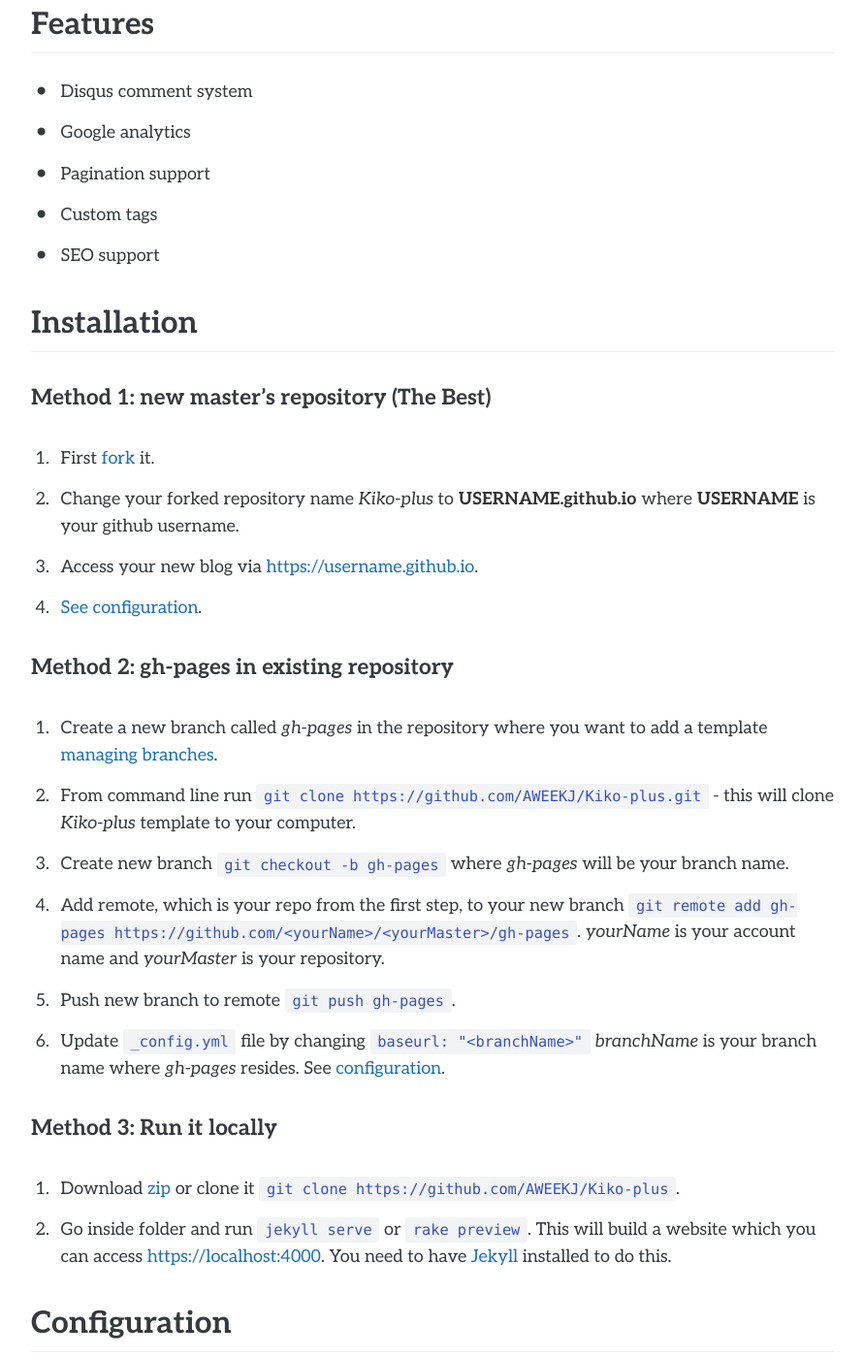
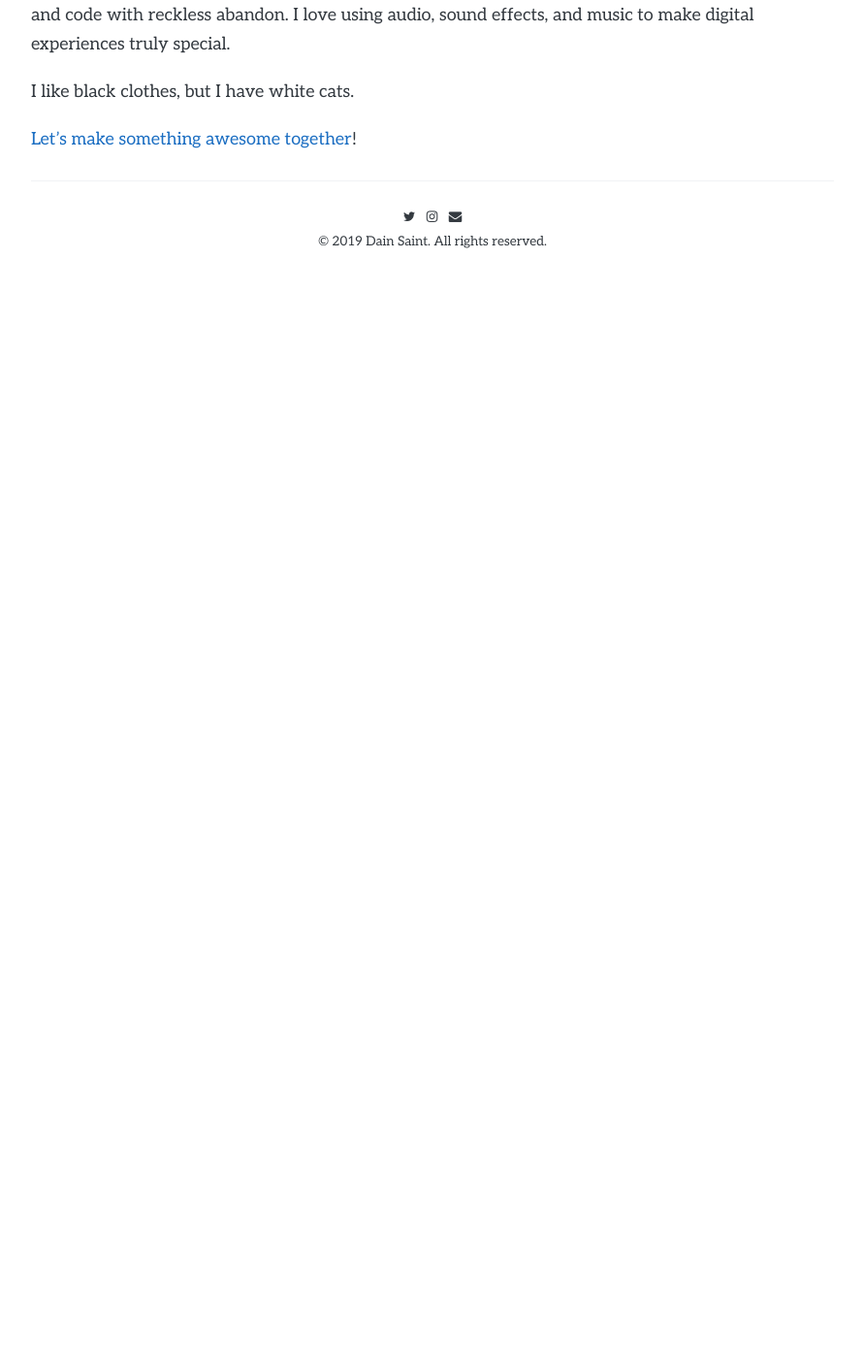
Before and after one commit to dainsaint/dainsaint.com.bak, a Jekyll site: the page built from about.md, in a window 1280 px wide and 1400 px high, scrolled down 270 px. Shown: the whole window at 97% size, without its empty margins (194-1085 px from the left). Built offline with Jekyll 4.4.1, drawn with Linux system fonts in a browser that asks for light colours; after the commit the page ends 900 px from its top, so only the background shows below that; some of the changed text lies outside the part shown.

Commit message:
new content

````diff
--- a/_config.yml
+++ b/_config.yml
@@ -55,10 +55,20 @@
 
 # Navigation
 nav:
-  - name:           "About"
-    url:            "/about"
-  - name:           "Archive"
-    url:            "/archive"
+  - name:           "Music"
+    url:            "/music"
+
+  - name:           "Games"
+    url:            "https://cipherprime.com"
+
+  - name:           "Talks"
+    url:            "/talks"
+
+  - name:           "Words"
+    url:            "/words"
+
+
+
   # - name:           "Tags"
   #   url:            "/tags"
   # - name:           "Github"
--- a/_sass/_site.scss
+++ b/_sass/_site.scss
@@ -26,7 +26,6 @@
     padding: 2rem 1.3rem;
   }
 }
-
 
 /*--------------
   Header
--- a/about.md
+++ b/about.md
@@ -3,129 +3,8 @@
 permalink: /about/
 ---
 
-You can see live demo [here](https://aweekj.github.io/Kiko-plus). This theme is inspired by [Kiko](http://github.com/gfjaru/Kiko) theme.
+Hey there! I've been writing music since my grand-dad sat me in front of a piano when I was, like, ten. In 2008 started [Cipher Prime](https://www.cipherprime.com) with [Will Stallwood](https://willstall.com), and ever since then I've been writing beats and code with reckless abandon. I love using audio, sound effects, and music to make digital experiences truly special.
 
-## Features
+I like black clothes, but I have white cats.
 
-- Disqus comment system
-- Google analytics
-- Pagination support
-- Custom tags
-- SEO support
-
-
-## Installation
-
-#### Method 1: new master's repository (The Best)
-
-1. First [fork](https://github.com/AWEEKJ/Kiko-plus/fork) it.
-2. Change your forked repository name _Kiko-plus_ to __USERNAME.github.io__ where __USERNAME__ is your github username.
-3. Access your new blog via [https://username.github.io](https://username.github.io).
-4. [See configuration](#configuration).
-
-#### Method 2: gh-pages in existing repository
-
-1. Create a new branch called _gh-pages_ in the repository where you want to add a template [managing branches](https://help.github.com/articles/creating-and-deleting-branches-within-your-repository/).
-2. From command line run `git clone https://github.com/AWEEKJ/Kiko-plus.git` - this will clone _Kiko-plus_ template to your computer.
-3. Create new branch `git checkout -b gh-pages` where _gh-pages_ will be your branch name.
-4. Add remote, which is your repo from the first step, to your new branch `git remote add gh-pages https://github.com/<yourName>/<yourMaster>/gh-pages`. _yourName_ is your account name and _yourMaster_ is your repository.
-5. Push new branch to remote `git push gh-pages`.
-6. Update `_config.yml` file by changing `baseurl: "<branchName>"` _branchName_ is your branch name where _gh-pages_ resides. See [configuration](#configuration).
-
-#### Method 3: Run it locally
-
-1. Download [zip](https://github.com/AWEEKJ/Kiko-plus/archive/master.zip) or clone it `git clone https://github.com/AWEEKJ/Kiko-plus`.
-2. Go inside folder and run `jekyll serve` or `rake preview`. This will build a website which you can access [https://localhost:4000](https://localhost:4000). You need to have [Jekyll](https://jekyllrb.com/docs/installation/) installed to do this.
-
-
-## Configuration
-
-All configuration is done via `_config.yml` file which you will find in your main repo folder. Change this `<something>` to yours.
-
-### Basic
-
-- Config your blog name.
-
-```yml
-name: <blog-name>
-```
-
-- These configuration in `author:` is for links to icons in footer. If you want to add more link icons, modify `_includes/footer.html` file.
-
-```yml
-author:
-  facebook:         your-id
-  twitter:          your-id
-  github:           your-id
-  linkedin:         your-id
-  medium:           your-id
-  tumblr:           your-id
-  email:            your-id@your-email.com
-```
-
-- Change copyright year and name in footer.
-
-```yml
-copyright:
-  year:             2017
-  name:             Kiko
-```
-
-### Google analytics
-
-- Change this to your Google Analytic ID.
-
-```yml
-google-analytics:
-  id:               "your-id"
-```
-
-### Disqus
-
-- Change this to your Disqus short name.
-
-```yml
-disqus:
-  id:               "your-id"
-```
-
-### URL
-
-- Config your domain.
-
-```yml
-url: "https://<your-name>.github.io"
-```
-
-- **NOTE** When if running locally, change url to
-
-```yml
-url: "https://localhost:4000"
-```
-
-- Change this to your branch name where _gh-pages_ resides.
-- **NOTE** apply only if you used __Method 2__ for installation.
-
-```yml
-baseurl: "/<branch-name>"
-```
-
-## Rakefile Usage
-
-```bash
-# Create new post
-$ rake post title="A Title" [date="2015-08-16"] [tags="[tag1, tag2]"]
-
-# Create new draft post
-$ rake draft title="A Title" [date="2015-08-16"] [tags="[tag1, tag2]"]
-
-# Install Jekyll Plugins. Do before running in local.
-$ rake geminstall
-
-# Run in Local
-$ rake preview
-```
-
-## License
-
-This theme is released under MIT License.
+[Let's make something awesome together](mailto:dain@cipherprime.com)!
--- a/archive/index.html
+++ b/words/index.html
@@ -1,7 +1,9 @@
 ---
 layout: page
-title: Archive
+title: Words
 ---
+
+
 <div class="archive">
   <div class="archive-list">
   {% if site.posts.size == 0 %}
````
Also changed, not shown: _posts/2018-12-20-jekyll-test.md (deleted, +0 -6 lines), _posts/2018-12-20-welcome.md (added, +10 -0 lines), _posts/2019-1-22-mlk.md (added, +68 -0 lines), index.html (+8 -52 lines), music.md (added, +32 -0 lines), talks.md (added, +42 -0 lines), words/backup.html (added, +55 -0 lines), _includes/footer.html (line endings or trailing spaces), images/anytime.png (added), images/humansong-talk.jpg (added), images/notafetish-talk.jpg (added), images/universe-talk.jpg (added), images/xd-talk.jpg (added), 1 other file.
